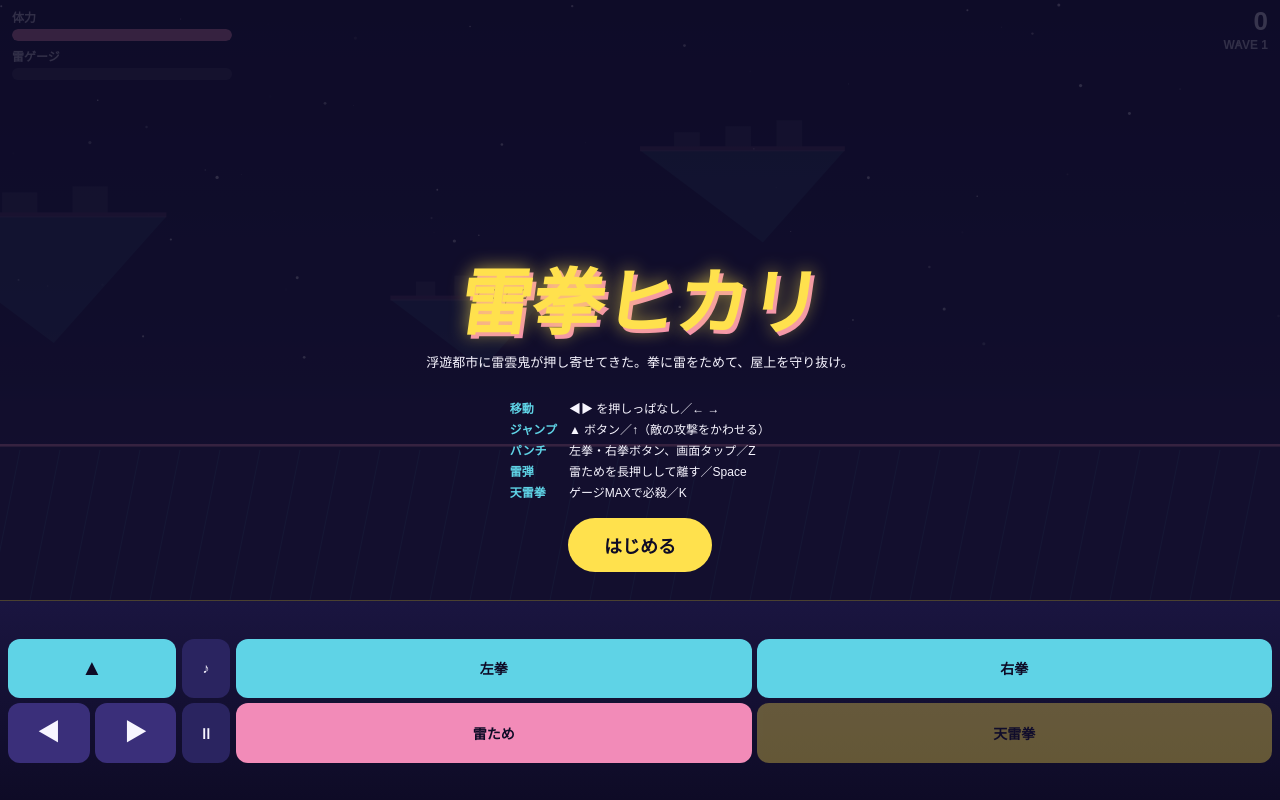
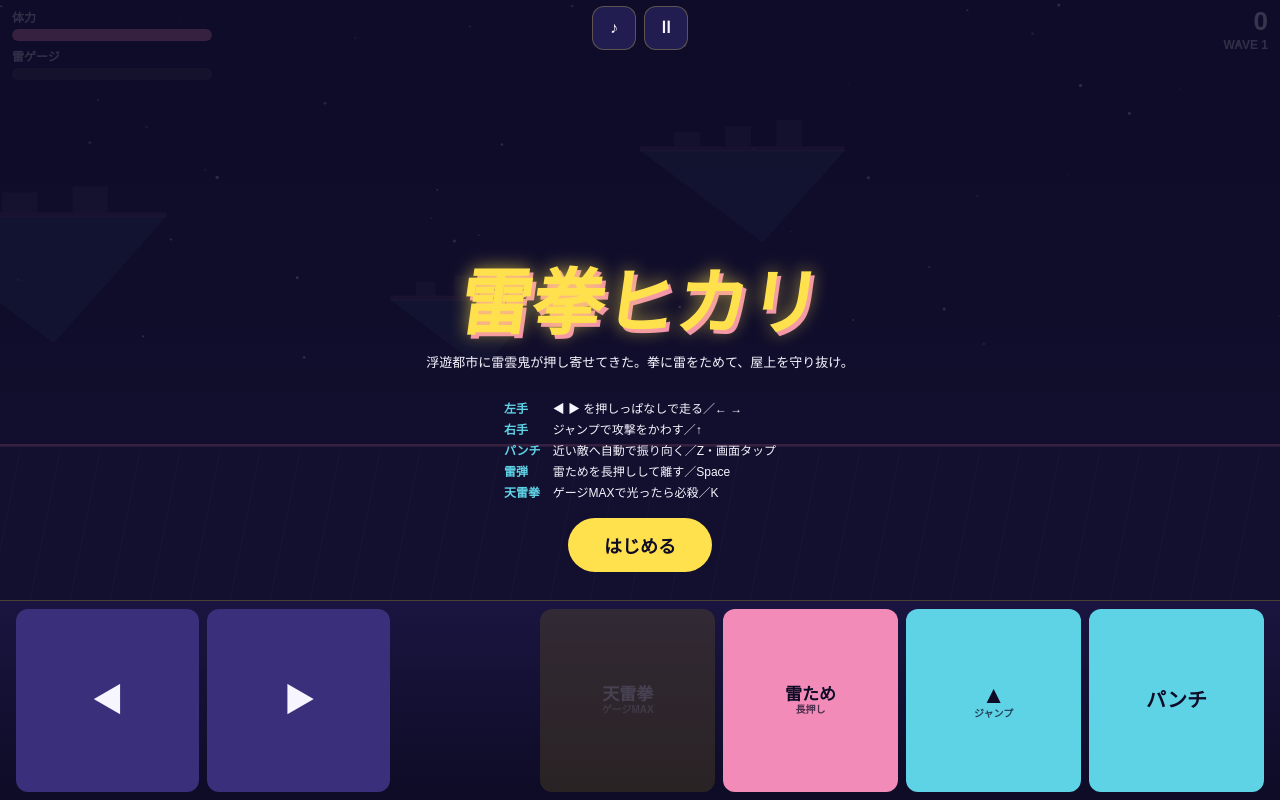
Before and after one commit to titan11111/245-raiken-hikari, a plain HTML site: page index.html in a window 1280 px wide. Drawn offline with Linux system fonts and the light colour scheme; animation ran at ten frames a second.

Commit message:
fix(245): 操作性改修 — 左親指=移動/右親指=ジャンプ+攻撃に分離し、雷弾の暴発を止める
「操作性が悪い」の中身をコードとレイアウト実測で6件に分解して潰した。

1. 走りながらジャンプできない（最大の欠陥）
   ジャンプ▲が左パッド上段、◀▶が下段で同じ親指の奪い合いだった。
   ジャンプを右クラスタへ移し、左親指=移動だけ/右親指=ジャンプ+攻撃に分離。
2. 意図しない雷弾が出る
   キャンバスのpointerdownがパンチと同時にチャージを開始していた。
   キャンバスタップはパンチのみに。チャージの入口は雷ためボタンとSpaceの2つだけ。
   さらに chargeSrc('pointer'/'key') を記録し、別系統の解放では発射しない。
3. 殴ったのに当たらない
   左拳/右拳の2ボタンを パンチ1個 に統合。punchAuto() が射程内の最寄りの敵へ自動で振り向く。
4. ミュート/ポーズの誤爆
   操作盤中央（両親指の動線）から、画面上端の中央へ退避（z-index:21）。
5. 横画面でボタンが押せない
   操作盤25%=98pxを2段で割って1ボタン38pxだった。横画面は1段4枚にして 81px へ。
6. チャージ量が読めない
   雷ためボタン自身を --chg で下から塗り、MAXで点滅。天雷拳は撃てるときだけ .ready で脈動。

その他: lostpointercapture を押下解除に追加（指が滑っても is-pressed が残らない）。

注意点として、DOM順は 操作盤→ステージ を維持し表示順はCSS orderで入れ替える。
canvasをDOM先頭に置くと harness のタップ検査が canvas を掴み、
タイトル画面(z-index:20)に覆われて actionability タイムアウトで FAIL する。

証跡:
- _tools/game-harness.sh 245-raiken-hikari → 14/14 PASS
  (docs/harness-reports/245-raiken-hikari-2026-09-20T13-12-47-646Z.md)
- 操作性の実測 Playwright WebKit iPhone SE / 15 / 15横 → 44/44 PASS
  走りながらジャンプ成立・キャンバス長押しでチャージ0・同時押し暴発なし・
  ポーズで押下全解除・全8ボタン44px以上・JSエラー0

Co-Authored-By: Claude Opus 5 (1M context) <noreply@anthropic.com>

```diff
--- a/index.html
+++ b/index.html
@@ -20,40 +20,39 @@
 <div id="game-shell">
   <footer id="control-deck" aria-label="操作盤">
     <div class="pad" aria-label="移動キー">
-      <button type="button" class="game-btn jump" id="btnJump" aria-label="ジャンプ">▲</button>
-      <button type="button" class="game-btn move" id="btnLeft" aria-label="左へ移動">◀</button>
-      <button type="button" class="game-btn move" id="btnRight" aria-label="右へ移動">▶</button>
-    </div>
-    <div class="sys">
-      <button type="button" class="game-btn" id="btnMute" aria-label="音の切り替え">♪</button>
-      <button type="button" class="game-btn" id="btnPause" aria-label="一時停止">Ⅱ</button>
+      <button type="button" class="game-btn move" id="btnLeft" aria-label="左へ走る">◀</button>
+      <button type="button" class="game-btn move" id="btnRight" aria-label="右へ走る">▶</button>
     </div>
     <div class="acts" aria-label="攻撃">
-      <button type="button" class="game-btn fist" id="btnL" aria-label="左パンチ">左拳</button>
-      <button type="button" class="game-btn fist" id="btnR" aria-label="右パンチ">右拳</button>
-      <button type="button" class="game-btn charge" id="btnCharge" aria-label="雷ため">雷ため</button>
-      <button type="button" class="game-btn special" id="special" aria-label="必殺技 天雷拳" disabled>天雷拳</button>
+      <button type="button" class="game-btn special" id="special" aria-label="必殺技 天雷拳" disabled><b>天雷拳</b><small>ゲージMAX</small></button>
+      <button type="button" class="game-btn jump" id="btnJump" aria-label="ジャンプ"><b>▲</b><small>ジャンプ</small></button>
+      <button type="button" class="game-btn charge" id="btnCharge" aria-label="雷ため 長押しで雷弾"><b>雷ため</b><small>長押し</small></button>
+      <button type="button" class="game-btn fist" id="btnPunch" aria-label="パンチ"><b>パンチ</b></button>
     </div>
   </footer>
   <div id="game-stage">
     <div id="screen-wrap">
       <canvas id="c" aria-label="雷拳ヒカリ"></canvas>
       <div class="hud">
-        <div>
+        <div class="hud-l">
           <div class="lbl">体力</div><div class="bar" id="hp"><i style="width:100%"></i></div>
           <div class="lbl" style="margin-top:6px">雷ゲージ</div><div class="bar" id="gauge"><i style="width:0%"></i></div>
         </div>
-        <div><div id="score">0</div><div id="wave">WAVE 1</div></div>
+        <div class="hud-r"><div id="score">0</div><div id="wave">WAVE 1</div></div>
+      </div>
+      <div class="sys" aria-label="システム">
+        <button type="button" class="sys-btn" id="btnMute" aria-label="音の切り替え">♪</button>
+        <button type="button" class="sys-btn" id="btnPause" aria-label="一時停止">Ⅱ</button>
       </div>
       <div class="screen" id="title">
         <h1>雷拳ヒカリ</h1>
         <p>浮遊都市に雷雲鬼が押し寄せてきた。拳に雷をためて、屋上を守り抜け。</p>
         <div class="how">
-          <b>移動</b><span>◀▶ を押しっぱなし／← →</span>
-          <b>ジャンプ</b><span>▲ ボタン／↑（敵の攻撃をかわせる）</span>
-          <b>パンチ</b><span>左拳・右拳ボタン、画面タップ／Z</span>
+          <b>左手</b><span>◀ ▶ を押しっぱなしで走る／← →</span>
+          <b>右手</b><span>ジャンプで攻撃をかわす／↑</span>
+          <b>パンチ</b><span>近い敵へ自動で振り向く／Z・画面タップ</span>
           <b>雷弾</b><span>雷ためを長押しして離す／Space</span>
-          <b>天雷拳</b><span>ゲージMAXで必殺／K</span>
+          <b>天雷拳</b><span>ゲージMAXで光ったら必殺／K</span>
         </div>
         <button type="button" id="start" class="game-btn">はじめる</button>
         <div id="best"></div>
--- a/script.js
+++ b/script.js
@@ -39,7 +39,7 @@ function startBgm(){
 function stopBgm(){if(bgmNode){try{bgmNode.stop();}catch(e){}bgmNode=null;}}
 function blip(f=440){if(mute||!AC)return;try{const o=AC.createOscillator(),g=AC.createGain();o.frequency.value=f;g.gain.value=.05;o.connect(g);g.connect(AC.destination);o.start();o.stop(AC.currentTime+.08);}catch(e){}}
 function setMute(v){mute=v;try{localStorage.setItem('tg.245.mute',mute?'1':'0');}catch(e){}$('btnMute').textContent=mute?'🔇':'♪';if($('btnMuteDlg'))$('btnMuteDlg').textContent=mute?'音: オフ':'音: オン';if(mute)stopBgm();else startBgm();}
-function bindTap(el,handler){if(!el)return;const fire=e=>{e.preventDefault();try{el.setPointerCapture(e.pointerId);}catch(err){}el.classList.add('is-pressed');if(navigator.vibrate)navigator.vibrate(15);handler(e);};const release=()=>el.classList.remove('is-pressed');el.addEventListener('pointerdown',fire);el.addEventListener('pointerup',release);el.addEventListener('pointercancel',release);}
+function bindTap(el,handler){if(!el)return;const fire=e=>{e.preventDefault();try{el.setPointerCapture(e.pointerId);}catch(err){}el.classList.add('is-pressed');if(navigator.vibrate)navigator.vibrate(15);handler(e);};const release=()=>el.classList.remove('is-pressed');el.addEventListener('pointerdown',fire);['pointerup','pointercancel','lostpointercapture'].forEach(t=>el.addEventListener(t,release));}
 function setPaused(on){if(!$('title').classList.contains('hidden')&&on)return;paused=on;if(typeof clearHeld==='function')clearHeld();if(on){try{$('pauseDlg').showModal();}catch(e){}stopBgm();}else{try{$('pauseDlg').close();}catch(e){}if(!mute)startBgm();}}
 setMute(mute);
 let lastTouchEnd=0;document.addEventListener('touchend',e=>{const now=Date.now();if(now-lastTouchEnd<=300)e.preventDefault();lastTouchEnd=now;},{passive:false});
@@ -68,9 +68,21 @@ function spawn(){
 // ---- input
 let holdStart=0;
 const held={left:false,right:false};
-let chargePid=null;
+let chargePid=null,chargeSrc=null; // 'pointer' | 'key'
 function clearHeld(){held.left=held.right=false;
-  ['btnLeft','btnRight','btnJump'].forEach(id=>{const el=$(id);if(el)el.classList.remove('is-pressed')});}
+  ['btnLeft','btnRight','btnJump','btnPunch','btnCharge','special'].forEach(id=>{const el=$(id);if(el)el.classList.remove('is-pressed')});
+  if(st&&st.p){st.p.charging=false;st.p.charge=0;}
+  chargePid=null;chargeSrc=null;drawCharge(0);}
+// 雷ためボタン自身にチャージ量を出す（キャラは親指から遠く、目で追えないため）
+function drawCharge(v){const el=$('btnCharge');if(!el)return;
+  el.style.setProperty('--chg',(Math.min(v,2)/2).toFixed(3));el.classList.toggle('max',v>=2);}
+// パンチ：射程内で一番近い敵の側へ自動で振り向く（「殴ったのに当たらない」を消す）
+function punchAuto(){
+  if(paused||!st||!st.run)return;
+  const p=st.p,reach=95*S;let dir=p.face,bd=1e9;
+  for(const e of st.en){const d=Math.abs(e.x-p.x);if(d<reach&&d<bd){bd=d;dir=e.x<p.x?-1:1}}
+  punch(dir);
+}
 function jump(){
   if(paused||!st||!st.run)return;
   const p=st.p;if(!p.onGround)return;
@@ -115,13 +127,17 @@ cv.addEventListener('pointerdown',ev=>{
   if(paused||!st||!st.run)return;ev.preventDefault();
   try{cv.setPointerCapture(ev.pointerId);}catch(e){}
   const r=cv.getBoundingClientRect(),x=ev.clientX-r.left;
-  punch(x<st.p.x?-1:1);st.p.charging=true;chargePid=ev.pointerId;holdStart=performance.now();
+  punch(x<st.p.x?-1:1);
 });
-// ためを始めた指以外の pointerup では暴発させない（移動ボタンとの同時押し対策）
+// ためを始めた入力以外では暴発させない（移動ボタンとの同時押し・キーとタッチの混線を防ぐ）
 function endHold(ev){
   if(!st||!st.p.charging)return;
-  if(ev&&ev.pointerId!==undefined&&chargePid!==null&&ev.pointerId!==chargePid)return;
-  st.p.charging=false;chargePid=null;fireBolt();
+  const fromPointer=!!(ev&&ev.pointerId!==undefined);
+  if(fromPointer){
+    if(chargeSrc!=='pointer')return;
+    if(chargePid!==null&&ev.pointerId!==chargePid)return;
+  }else if(chargeSrc==='pointer')return;
+  st.p.charging=false;chargePid=null;chargeSrc=null;fireBolt();drawCharge(0);
 }
 window.addEventListener('pointerup',endHold);window.addEventListener('pointercancel',endHold);
 const KEY={ArrowLeft:'left',a:'left',A:'left',ArrowRight:'right',d:'right',D:'right'};
@@ -134,8 +150,8 @@ window.addEventListener('keydown',ev=>{
   if(mv){ev.preventDefault();held[mv]=true;return}
   if(ev.repeat)return;
   if(JUMPKEY[ev.key]){ev.preventDefault();jump()}
-  else if(PUNCHKEY[ev.key]){ev.preventDefault();punch(st.p.face)}
-  else if(ev.key===' '){ev.preventDefault();st.p.charging=true;chargePid=null}
+  else if(PUNCHKEY[ev.key]){ev.preventDefault();punchAuto()}
+  else if(ev.key===' '){ev.preventDefault();st.p.charging=true;chargePid=null;chargeSrc='key'}
   else if(ev.key==='k'||ev.key==='K')special();
 });
 window.addEventListener('keyup',ev=>{
@@ -155,9 +171,8 @@ function bindHold(el,down,up){
 bindHold($('btnLeft'),()=>{held.left=true},()=>{held.left=false});
 bindHold($('btnRight'),()=>{held.right=true},()=>{held.right=false});
 bindTap($('btnJump'),jump);
-bindTap($('btnL'),()=>punch(-1));
-bindTap($('btnR'),()=>punch(1));
-$('btnCharge').addEventListener('pointerdown',e=>{e.preventDefault();try{$('btnCharge').setPointerCapture(e.pointerId);}catch(err){}$('btnCharge').classList.add('is-pressed');if(st&&st.run&&!paused){st.p.charging=true;chargePid=e.pointerId;}});
+bindTap($('btnPunch'),punchAuto);
+$('btnCharge').addEventListener('pointerdown',e=>{e.preventDefault();try{$('btnCharge').setPointerCapture(e.pointerId);}catch(err){}$('btnCharge').classList.add('is-pressed');if(navigator.vibrate)navigator.vibrate(10);if(st&&st.run&&!paused){st.p.charging=true;chargePid=e.pointerId;chargeSrc='pointer';}});
 ['pointerup','pointercancel','lostpointercapture'].forEach(ev=>$('btnCharge').addEventListener(ev,()=>{$('btnCharge').classList.remove('is-pressed');endHold();}));
 bindTap($('special'),special);
 
@@ -165,7 +180,8 @@ function updHud(){
   $('hp').firstElementChild.style.width=Math.max(0,st.hp)+'%';
   $('gauge').firstElementChild.style.width=st.gauge+'%';
   $('score').textContent=st.score;$('wave').textContent='WAVE '+st.wave;
-  $('special').disabled=!(st.gauge>=100&&st.run);
+  const rdy=st.gauge>=100&&st.run;
+  $('special').disabled=!rdy;$('special').classList.toggle('ready',rdy);
 }
 
 // ---- loop
@@ -196,7 +212,7 @@ function update(dt){
     }
   }
   p.punchT=Math.max(0,p.punchT-dt);p.hurtT=Math.max(0,p.hurtT-dt);
-  if(p.charging){const before=p.charge;p.charge=Math.min(2,p.charge+dt*1.1);
+  if(p.charging){const before=p.charge;p.charge=Math.min(2,p.charge+dt*1.1);drawCharge(p.charge);
     const cy=groundY-p.y-140*S;
     if(before<1&&p.charge>=1)popText(p.x,cy,'チャージ2',C.teal,.8);
     if(before<2&&p.charge>=2){popText(p.x,cy,'MAX!!',C.pink,1.2);st.shake=.15}}
--- a/style.css
+++ b/style.css
@@ -29,6 +29,8 @@ html, body {
   position: fixed; inset: 0; width: 100%; height: 100%; height: 100dvh;
   display: flex; flex-direction: column; touch-action: none;
 }
+/* DOM順は 操作盤 → ステージ。表示順だけ order で入れ替える
+   （harnessのタップ検査が最初の button/canvas を掴むため、canvasを先頭に置かない） */
 #game-stage { order: 1; }
 #control-deck { order: 2; }
 #game-stage { position: relative; flex: 0 0 75%; height: 75%; min-height: 0; }
@@ -40,13 +42,29 @@ canvas { position: absolute; inset: 0; display: block; width: 100%; height: 100%
   padding: 0 12px; display: flex; justify-content: space-between;
   pointer-events: none; color: var(--ink); z-index: 2;
 }
-.bar { width: min(42vw, 220px); height: 12px; border-radius: 6px; background: rgba(255,255,255,.15); overflow: hidden; margin-top: 4px; }
-.bar i { display: block; height: 100%; border-radius: 6px; }
+.hud-l, .hud-r { flex: 0 1 auto; min-width: 0; }
+.bar { width: min(34vw, 200px); height: 12px; border-radius: 6px; background: rgba(255,255,255,.15); overflow: hidden; margin-top: 4px; }
+.bar i { display: block; height: 100%; border-radius: 6px; transition: width .12s linear; }
 #hp i { background: var(--pink); }
 #gauge i { background: var(--bolt); }
 .lbl { font-size: 12px; font-weight: 800; opacity: .85; }
 #score { font-size: 26px; text-align: right; line-height: 1; font-weight: 800; }
 #wave { font-size: 12px; font-weight: 800; text-align: right; opacity: .85; margin-top: 4px; }
+
+/* システム（ミュート・ポーズ）は画面上端の中央へ。両親指の動線から外して誤爆を防ぐ */
+.sys {
+  position: absolute; top: max(6px, env(safe-area-inset-top)); left: 50%;
+  transform: translateX(-50%); display: flex; gap: 8px; z-index: 21; pointer-events: auto;
+}
+.sys-btn {
+  width: 44px; height: 44px; border: 0; border-radius: 12px; cursor: pointer;
+  font: inherit; font-size: 16px; font-weight: 800; line-height: 1;
+  background: rgba(42,36,96,.72); color: var(--ink);
+  border: 1px solid rgba(255,225,77,.28);
+  touch-action: manipulation; transition: transform .08s ease, opacity .08s ease;
+}
+.sys-btn:active, .sys-btn.is-pressed { transform: scale(.9); opacity: .85; }
+.sys-btn:focus-visible { outline: 3px solid var(--teal); outline-offset: 3px; }
 
 .screen {
   position: absolute; inset: 0; display: flex; flex-direction: column;
@@ -75,56 +93,76 @@ canvas { position: absolute; inset: 0; display: block; width: 100%; height: 100%
 }
 .game-btn:active, .game-btn.is-pressed { transform: scale(0.92); opacity: .88; }
 .game-btn:focus-visible { outline: 3px solid var(--teal); outline-offset: 3px; }
-.game-btn:disabled { opacity: .35; pointer-events: none; }
+.game-btn:disabled { opacity: .3; pointer-events: none; }
 .screen .game-btn { margin-top: 18px; padding: 14px 36px; border-radius: 999px; font-size: 18px; }
 
 #control-deck {
   flex: 0 0 25%; height: 25%; min-height: 0;
-  display: flex; align-items: center; justify-content: space-between; gap: 6px;
-  padding: 8px max(8px, env(safe-area-inset-right, 8px))
+  display: flex; align-items: stretch; justify-content: space-between; gap: 10px;
+  padding: 8px max(10px, env(safe-area-inset-right, 10px))
           max(8px, env(safe-area-inset-bottom, 8px))
-          max(8px, env(safe-area-inset-left, 8px));
+          max(10px, env(safe-area-inset-left, 10px));
   background: linear-gradient(180deg, #1a1540, #0e0b26);
   border-top: 1px solid rgba(255,225,77,.25);
   z-index: 8; touch-action: none; overflow: hidden;
 }
-/* 左：移動パッド（◀ ▶ ＋ ▲ジャンプ）。押しっぱなし用に touch-action:none */
+/* 左親指＝移動だけ。ジャンプは右手へ移したので「走りながら跳ぶ」が成立する */
 #control-deck .pad {
-  flex: 0 0 auto; display: grid; gap: 5px;
+  flex: 1 1 42%; max-width: 46%; display: grid; gap: 8px;
+  grid-template-columns: repeat(2, minmax(0, 1fr));
+  height: 100%;
+}
+/* 右親指＝ジャンプ＋攻撃。よく使うジャンプ／パンチを右列＝一番届く位置に置く */
+#control-deck .acts {
+  flex: 1 1 52%; display: grid; gap: 8px;
   grid-template-columns: repeat(2, minmax(0, 1fr));
   grid-template-rows: repeat(2, minmax(0, 1fr));
-  width: min(46vw, 168px); height: 100%; max-height: 124px;
+  height: 100%;
 }
-#control-deck .pad .game-btn {
-  min-width: 0; min-height: 0; font-size: 22px; line-height: 1;
-  padding: 0; touch-action: none;
+#control-deck .game-btn {
+  min-width: 0; min-height: 0; padding: 0 2px; touch-action: none;
+  display: flex; flex-direction: column; align-items: center; justify-content: center; gap: 2px;
+  position: relative; overflow: hidden;
 }
-#btnJump { grid-column: 1 / -1; grid-row: 1; background: var(--teal); color: var(--deep); }
-#btnLeft { grid-column: 1; grid-row: 2; }
-#btnRight { grid-column: 2; grid-row: 2; }
+#control-deck .game-btn b { font-size: clamp(13px, 3.6vw, 17px); line-height: 1.05; }
+#control-deck .game-btn small { font-size: 10px; opacity: .72; font-weight: 700; line-height: 1; }
+#control-deck .pad .game-btn { font-size: clamp(22px, 6vw, 30px); line-height: 1; }
 #control-deck .move { background: #3a2f7a; color: var(--ink); }
+#control-deck .jump { background: var(--teal); }
+#control-deck .jump b { font-size: clamp(18px, 5vw, 24px); }
+#control-deck .fist { background: var(--teal); }
+#control-deck .fist b { font-size: clamp(15px, 4.4vw, 20px); }
+#control-deck .charge { background: var(--pink); }
+#control-deck .special { background: #6a5a1f; color: rgba(255,255,255,.55); }
 
-/* 右：攻撃 2x2 */
-#control-deck .acts {
-  flex: 1 1 auto; min-width: 0; display: grid; gap: 5px;
-  grid-template-columns: repeat(2, minmax(0, 1fr));
-  grid-template-rows: repeat(2, minmax(0, 1fr));
-  height: 100%; max-height: 124px;
+/* 雷ためボタン自身がチャージ量を表示する（キャラは画面中央にいて親指から遠いため） */
+#control-deck .charge::before {
+  content: ''; position: absolute; left: 0; bottom: 0; width: 100%;
+  height: calc(var(--chg, 0) * 100%); background: rgba(255,225,77,.55); pointer-events: none;
 }
-#control-deck .acts .game-btn {
-  min-width: 0; min-height: 0; font-size: 14px; padding: 0 2px; touch-action: none;
+#control-deck .charge.max { animation: chgmax .3s steps(2) infinite; }
+@keyframes chgmax { 0% { background: var(--pink) } 100% { background: var(--bolt) } }
+
+/* 天雷拳は撃てるときだけ光る（disabledの薄い表示と明確に差をつける） */
+#control-deck .special.ready { background: var(--bolt); color: var(--deep); animation: rdy .6s ease-in-out infinite alternate; }
+#control-deck .special.ready small { opacity: .8; }
+@keyframes rdy { from { box-shadow: 0 0 0 0 rgba(255,225,77,.6) } to { box-shadow: 0 0 0 7px rgba(255,225,77,0) } }
+
+@media (prefers-reduced-motion: reduce) {
+  #control-deck .special.ready, #control-deck .charge.max { animation: none; }
 }
-#control-deck .fist { background: var(--teal); color: var(--deep); }
-#control-deck .charge { background: var(--pink); color: var(--deep); }
-#control-deck .special { background: var(--bolt); color: var(--deep); }
-
-#control-deck .sys { flex: 0 0 auto; display: flex; flex-direction: column; gap: 5px; height: 100%; max-height: 124px; }
-#control-deck .sys .game-btn { flex: 1; min-width: 48px; min-height: 0; background: #2a2460; color: var(--ink); font-size: 14px; }
-
-@media (max-height: 620px) {
-  #control-deck .pad, #control-deck .acts, #control-deck .sys { max-height: 96px; }
-  #control-deck .acts .game-btn { font-size: 12px; }
-  #control-deck .pad .game-btn { font-size: 18px; }
+/* 横画面は横幅が余るので操作盤を内側に寄せる */
+@media (orientation: landscape) {
+  #control-deck { gap: 14px; padding-left: max(16px, env(safe-area-inset-left, 16px)); padding-right: max(16px, env(safe-area-inset-right, 16px)); }
+  #control-deck .pad { flex: 0 1 30%; max-width: 30%; }
+  /* 2段だと1ボタン約43pxで指が入らない。1段に並べて縦いっぱい使う */
+  #control-deck .acts {
+    flex: 0 1 58%; grid-template-columns: repeat(4, minmax(0, 1fr)); grid-template-rows: 1fr;
+  }
+  #control-deck .acts .special { order: 1 }
+  #control-deck .acts .charge  { order: 2 }
+  #control-deck .acts .jump    { order: 3 }
+  #control-deck .acts .fist    { order: 4 }
 }
 
 #pauseDlg {
```
Also changed, not shown: 2 other files.
